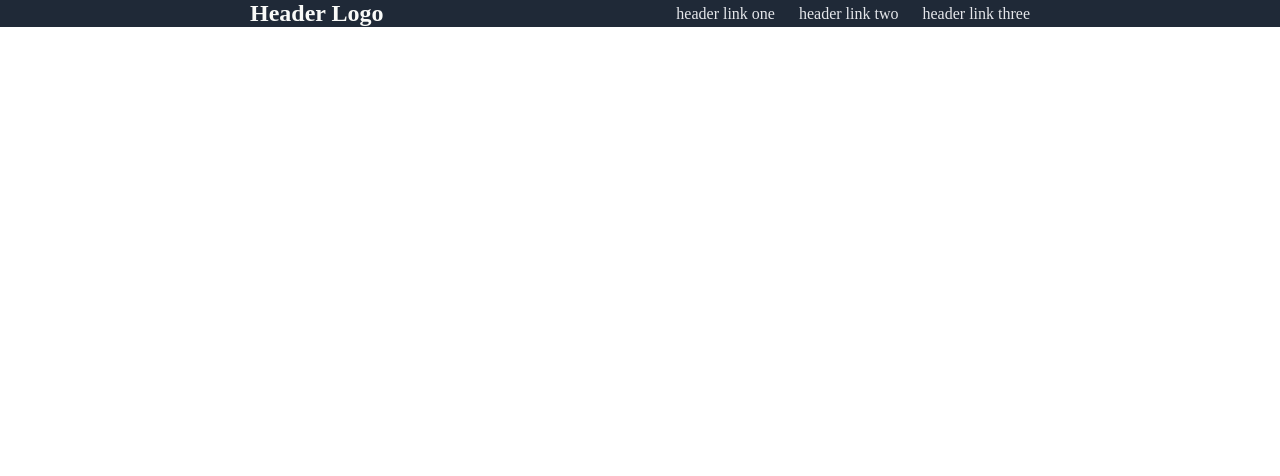
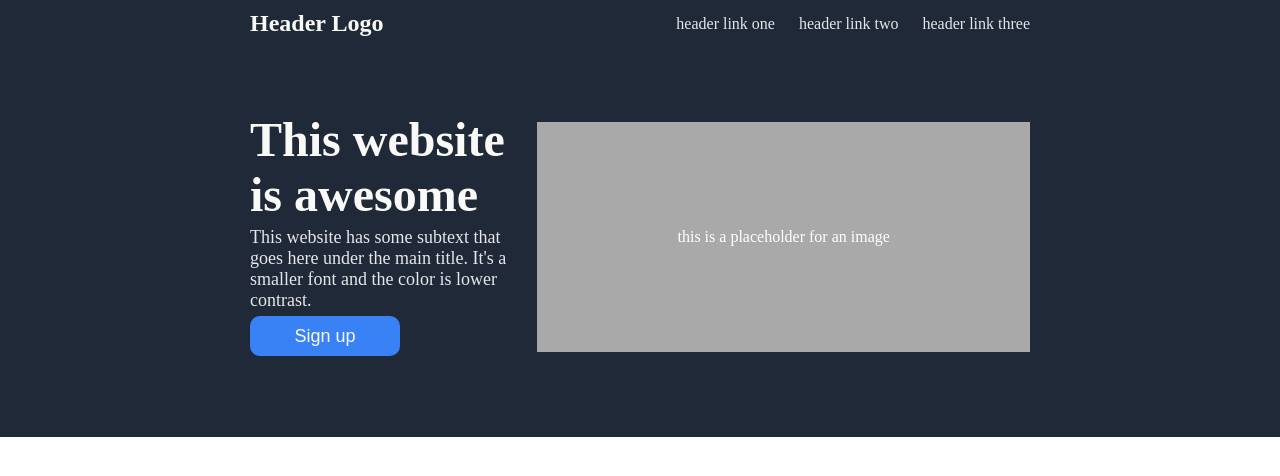
Before and after one commit to for-ag/Landing-Page, a plain HTML site: page index.html in a window 1280 px wide. Drawn offline with Linux system fonts and the light colour scheme.

Commit message:
Styled first part of landing page

```diff
--- a/index.html
+++ b/index.html
@@ -15,5 +15,15 @@
             <li>header link three</li>
         </nav>
     </header>
+    <div class="container_1">
+        <div class="container_2">
+            <h1>This website is awesome</h1>
+            <p>This website has some subtext that goes here under the main title. It's a smaller font and the color is lower contrast.</p>
+            <button>Sign up</button>
+        </div>
+        <div class="container_3">
+            <p>this is a placeholder for an image</p>
+        </div>
+    </div>
 </body>
 </html>
--- a/style.css
+++ b/style.css
@@ -12,6 +12,7 @@ header {
     background-color: #1F2937;
     align-items: center;
     margin-left: 0px;
+    padding-top: 10px;
 }
 
 .logo {
@@ -29,3 +30,50 @@ header {
     margin-right: 250px;
     list-style-type: none;
 }
+
+.container_1 {
+    display: flex;
+    background-color: #1F2937;
+    height: 400px;
+    justify-content: space-between;
+    align-items: center;
+}
+
+.container_1 h1 {
+    font-size: 48px;
+    color: #f9faf8;
+}
+
+.container_2 {
+    margin-left: 250px;
+    height: 250px;
+    width: 350px;
+    font-size: 18px;
+    color: #E5E7EB;
+    display: flex;
+    gap: 5px;
+    flex-direction: column;
+}
+
+.container_3 {
+    margin-right: 250px;
+    background-color: #f9faf8;
+    height: 230px;
+    width: 600px;
+    text-align: center;
+    display: flex;
+    justify-content: center;
+    align-items: center;
+    background-color: darkgrey;
+    color: white
+}
+
+button {
+    background-color: #3882F6;
+    border-radius: 10px;
+    height: 40px;
+    width: 150px;
+    font-size: 18px;
+    border: none;
+    color: #f9faf8;
+}
```
